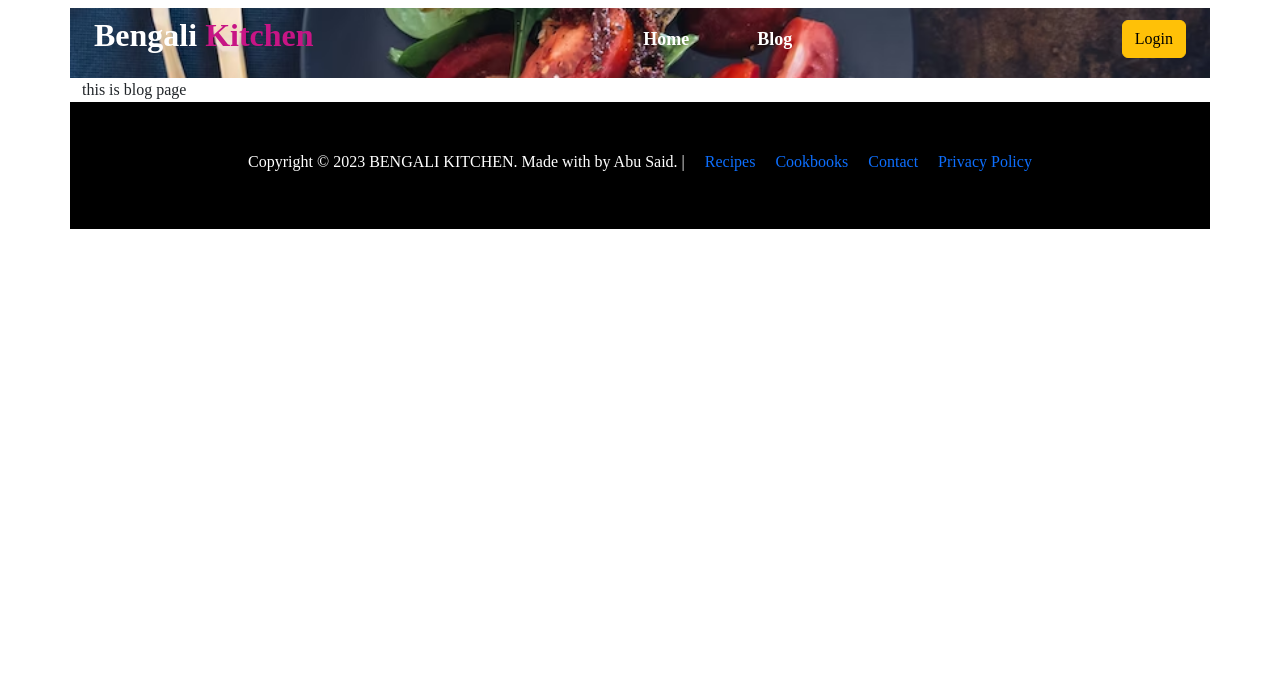
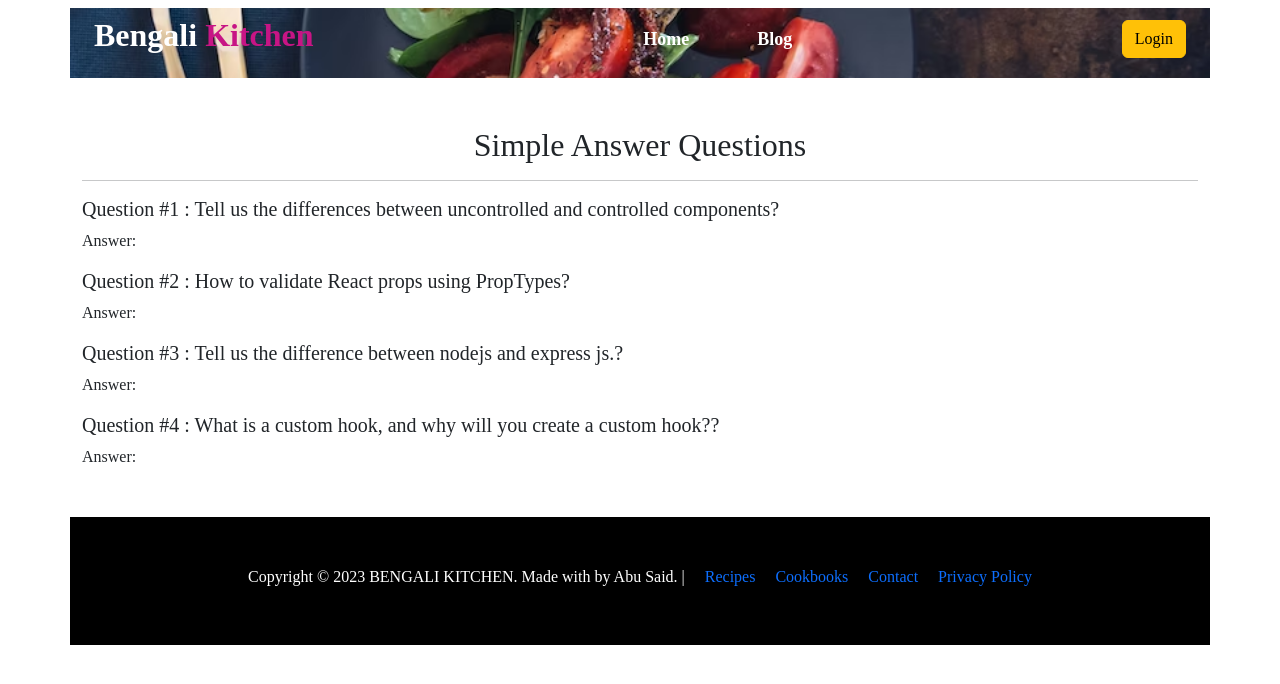
Before and after one commit to abusaid-ban/chef-hunter-client-own, a React (Vite) app: page /blog in a window 1280 px wide. Shown: the top 684 px of the page. Built offline with nearby package versions, Linux system fonts and the light colour scheme.

Commit message:
make dynamic route of view deatils

```diff
--- a/src/Routes/Routes.jsx
+++ b/src/Routes/Routes.jsx
@@ -4,6 +4,7 @@ import Login from "../Shared/Home/Login/Login";
 import Blog from "../Shared/Home/Blog/Blog";
 import Home from "../Shared/Home/Home/Home";
 import Register from "../Shared/Home/Register/Register";
+import DetailsPage from "../Shared/Home/DetailsPage/DetailsPage";
 
 const router = createBrowserRouter([
   {
@@ -27,6 +28,11 @@ const router = createBrowserRouter([
       path:'/register',
       element:<Register></Register>
      },
+     {
+      path:'/category/:id',
+      element:<DetailsPage></DetailsPage>,
+      loader: ({params})=> fetch('http://localhost:5000/details')
+     }
     ]
   },
 ]);
--- a/src/Shared/Home/Banner/Banner.css
+++ b/src/Shared/Home/Banner/Banner.css
@@ -1,11 +1,13 @@
+.banner-body{
+    background-color: green;
+}
 .banner {
     background-image: url('../../../assets/cover.png');
     background-repeat: no-repeat;
     background-size: cover;
     background-position: center;
     height: 400px;
-
-}
+    }
 
 h3 {
     padding: 100px 350px;
@@ -14,13 +16,12 @@ h3 {
     font-size: x-large;
     font-weight: bolder;
     font-family: 'Bruno Ace SC', cursive;
-}
+   }
 
 h3 span {
     font-size: large;
     font-weight: 900;
 }
-
 h3 span:hover {
     color: hotpink;
 }
--- a/src/Shared/Home/Banner/Banner.jsx
+++ b/src/Shared/Home/Banner/Banner.jsx
@@ -5,9 +5,11 @@ import { Container } from 'react-bootstrap';
 const Banner = () => {
     return (
 
-        <Container className='banner my-2'>
-            <h3>Welcome to this delicious Bengali recipe! Bengali cuisine is known for its use of flavorful spices and ingredients that create a unique and aromatic blend of flavors. <br />
+        <Container className='banner-body my-2' >
+           <div className='banner'>
+           <h3>Welcome to this delicious Bengali recipe! Bengali cuisine is known for its use of flavorful spices and ingredients that create a unique and aromatic blend of flavors. <br />
                 <span >Delicious. Traditional. Refreshing.</span> </h3>
+           </div>
         </Container>
 
     );
--- a/src/Shared/Home/Blog/Blog.jsx
+++ b/src/Shared/Home/Blog/Blog.jsx
@@ -3,8 +3,19 @@ import { Container } from "react-bootstrap";
 
 const Blog = () => {
     return (
-        <Container>
-           this is blog page
+        <Container className="my-5 ">
+          <h2 className="text-center">Simple Answer Questions</h2>
+          <hr />
+          <div>
+            <h5> Question #1 : Tell us the differences between uncontrolled and controlled components?</h5>
+            <p> Answer: </p>
+            <h5> Question #2 : How to validate React props using PropTypes?</h5>
+            <p> Answer: </p>
+            <h5> Question #3 : Tell us the difference between nodejs and express js.?</h5>
+            <p> Answer: </p>
+            <h5> Question #4 : What is a custom hook, and why will you create a custom hook??</h5>
+            <p> Answer: </p>
+          </div>
         </Container>
     );
 };
--- a/src/Shared/Home/Card/Card.jsx
+++ b/src/Shared/Home/Card/Card.jsx
@@ -1,6 +1,7 @@
 import React, { useEffect, useState } from 'react';
 import './Card.css';
 import { Button } from 'react-bootstrap';
+import { Link } from 'react-router-dom';
 
 
 const Card = () => {
@@ -12,7 +13,7 @@ const Card = () => {
     } ,[]);
     return (
         <div className='my-5'>
-            <h2 className='text-center mb-3'>Here is Famous Bangladeshi Chefs</h2>
+            <h2 className='text-center mb-3'>Our Famous Bangladeshi Chefs</h2>
           <div className='card' >
           {
                 categories.map(category=>
@@ -22,7 +23,7 @@ const Card = () => {
                   <h6>Experience: { category.experience} Years</h6>
                   <h6>Number of Recipes: { category.recipes} </h6>
                   <h6>Likes: { category.likes} </h6>
-                  <Button className='mb-2' variant="success">view Recipes</Button>
+                 <Link to={`/category/${category.id}`}> <Button className='mb-2'type='submit' variant="success">View Recipes</Button></Link>
 
                 </div> )
             }
--- /dev/null
+++ b/src/Shared/Home/DetailsPage/DetailsPage.jsx
@@ -0,0 +1,36 @@
+import React, { useEffect, useState } from 'react';
+import { Container } from 'react-bootstrap';
+import { useLoaderData, useParams } from 'react-router-dom';
+import './DetailsPages.css'
+
+const DetailsPage = () => {
+    const detailsData = useLoaderData();
+    const { id } = useParams();
+    // console.log(detailsData);
+    const [details, setDetails] = useState({});
+    useEffect(() => {
+        const chefData = detailsData.find(dD => dD.id == id);
+        console.log(chefData);
+        setDetails(chefData);
+    }, [])
+    return (
+        <Container className='my-5'>
+            <h2 className='text-center'>Chef Details</h2>
+                <div className='details'>
+                <div>
+                   <img src={details.picture} alt="" />
+                </div>
+                <div>
+                    <h5>Chef Name: {details.name}</h5>
+                    <h5>Bio: {details.bio}</h5>
+                    <h5>Total Likes: {details.likes}</h5>
+                    <h5>Number of Recipe: {details.recipes}</h5>
+                    <h5>Experience: {details.experience} Years</h5>
+                </div>
+                </div>
+                <table class="table-success">...</table>
+        </Container>
+    );
+};
+
+export default DetailsPage;
--- /dev/null
+++ b/src/Shared/Home/DetailsPage/DetailsPages.css
@@ -0,0 +1,6 @@
+.details{
+    display: flex;
+    justify-content: center;
+    align-items: center;
+    gap: 30px;
+}
```
